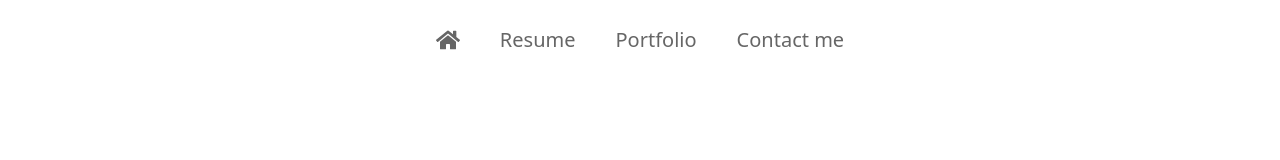
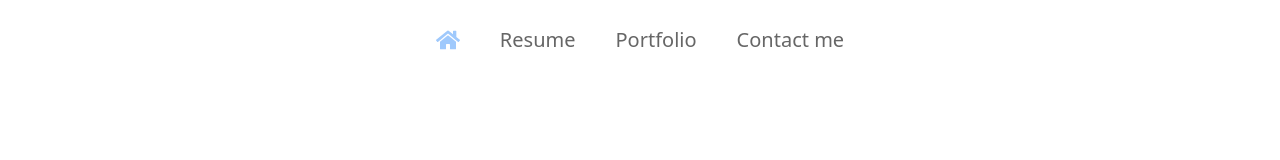
Before and after one commit to jephthahdominic/Portfolio, a React (Vite) app: page / in a window 1280 px wide. Shown: the top 160 px of the page. Built offline with nearby package versions, Linux system fonts and the light colour scheme.

Commit message:
Built a modal that appears when a person visits my portfolio

```diff
--- a/src/sections/Header.jsx
+++ b/src/sections/Header.jsx
@@ -4,7 +4,7 @@ import { FaHome } from 'react-icons/fa'
 const Header = () => {
   return (
    <nav className='w-full flex justify-center max-xl:justify-end text-left max-xl max-xl:flex-col max-xl:absolute right-0 max-xl:items-end items-center gap-4 relative max-xl:pr-2'>
-      <a href="#" className='p-3 hover:border-b-blue-400 hover:border-b-2 active:border-b-blue active:border-b-2 transition'><FaHome className='text-black  text-2xl'/></a>
+      <a href="#" className='p-3 hover:border-b-blue-400 hover:border-b-2 active:border-b-blue active:border-b-2 transition'><FaHome className='text-blue-400 text-2xl'/></a>
       <a href="#Resume" className='p-3 hover:border-b-blue-400 hover:border-b-2 active:border-b-blue active:border-b-2 text-black text-xl transition'>Resume</a>
       <a href="#portfolio" className='p-3 hover:border-b-blue-400 hover:border-b-2 active:border-b-blue active:border-b-2 text-black text-xl transition'>Portfolio</a>
       <a href="#contactMe" className='p-3 hover:border-b-blue-400 hover:border-b-2 active:border-b-blue active:border-b-2 text-black text-xl transition'>Contact me</a>
```
